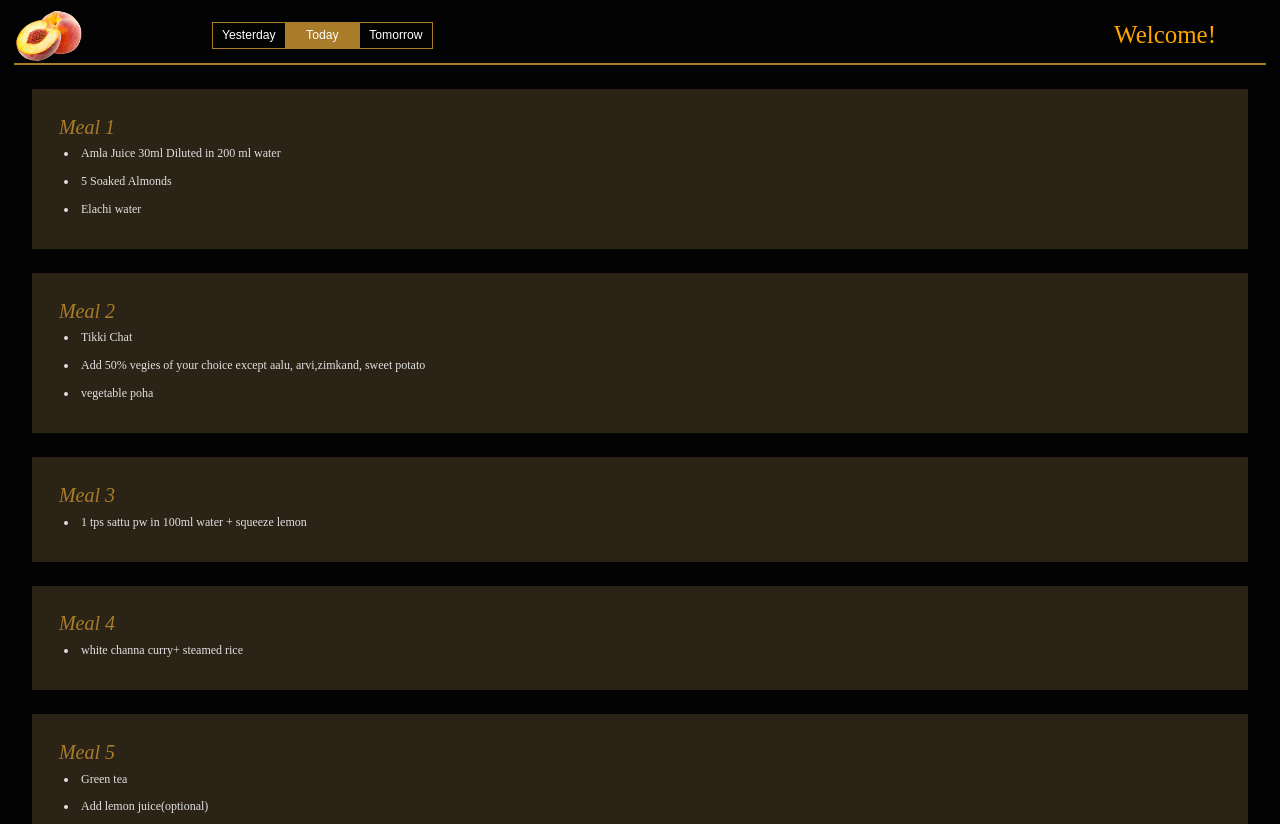
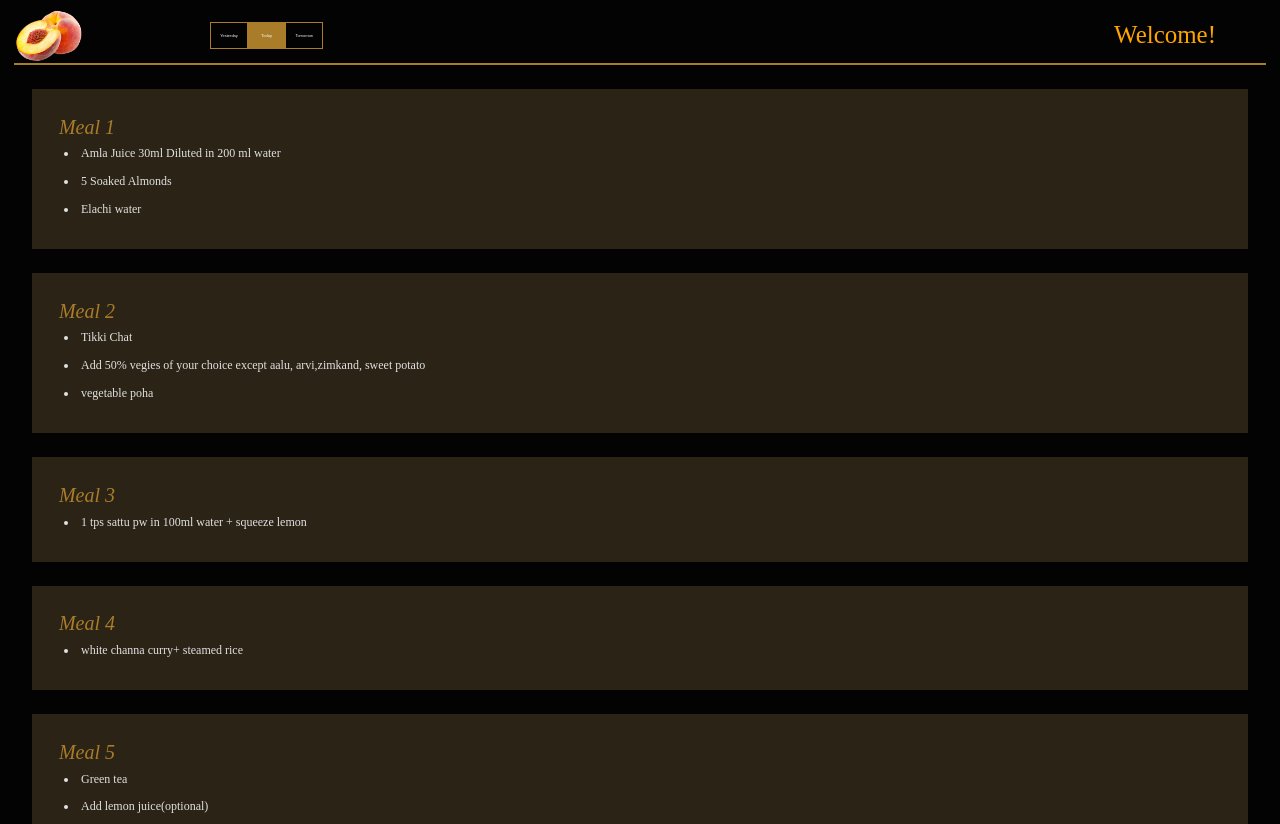
Before and after one commit to ankushmonga001/MealPlan, a plain HTML site: page index.html in a window 1280 px wide. Shown: the top 824 px of the page. Drawn offline with Linux system fonts and the light colour scheme.

Commit message:
Update index.html

```diff
--- a/index.html
+++ b/index.html
@@ -19,7 +19,7 @@ background: #2a2316;
 }
 .days{
 background: none;
-font-size: 0.95vw !important;
+font-size: 0.5vh !important;
 color: white !important;
 padding: 0.4vw 0.7vw 0.4vw 0.7vw !important;
 border-radius: 0 !important;
```
